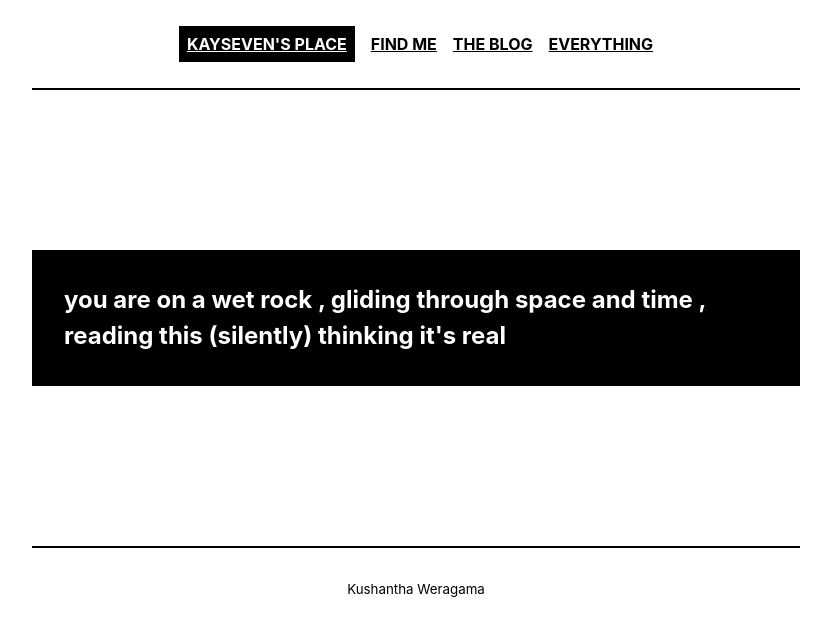
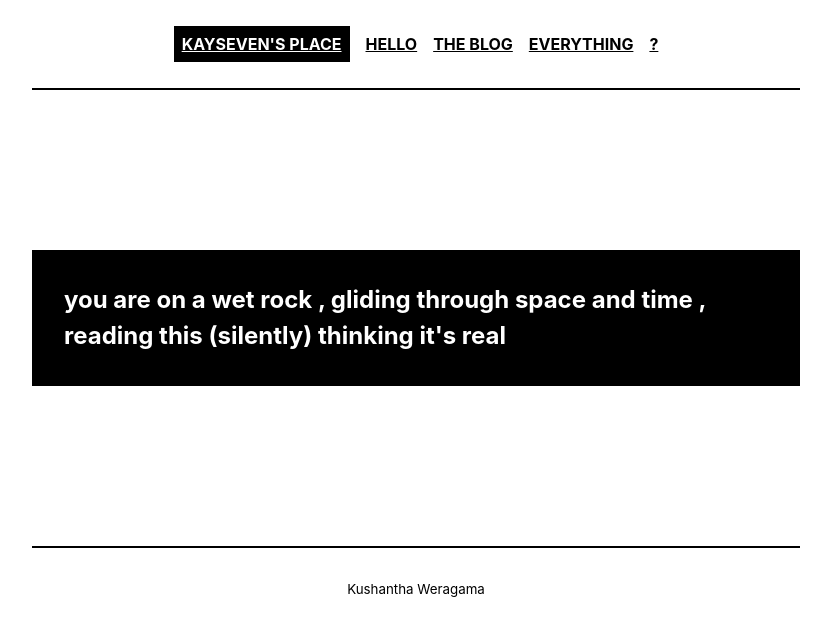
Before and after one commit to kushantha7/kushantha7.github.io, a Jekyll site: the page built from index.html, in a window 1280 px wide. Shown: the top 636 px of the page, without its empty margins (224-1055 px from the left). Built offline with Jekyll 4.4.1, drawn with Linux system fonts in a browser that asks for light colours; the list of posts is cut into pages by our own code.

Commit message:
Update navigation.html

```diff
--- a/_includes/navigation.html
+++ b/_includes/navigation.html
@@ -1,8 +1,9 @@
 <nav role="navigation">
   <ul>
     <li><a href="/" {% if page.url == "/" %}class="active"{% endif %}>kayseven's place</a></li>
-    <li><a href="/contact" {% if page.url == "/contact" %}class="active"{% endif %}>find me</a></li>
+    <li><a href="/contact" {% if page.url == "/contact" %}class="active"{% endif %}>hello</a></li>
     <li><a href="https://kushanthawblog.blogspot.com/" >the blog</a></li>
     <li><a href="/everything" {% if page.url == "/everything" %}class="active"{% endif %}>everything</a></li>
+    <li><a href="/htlhcdtwy" {% if page.url == "/htlhcdtwy" %}class="active"{% endif %}>?</a></li>
   </ul>
 </nav>
```
